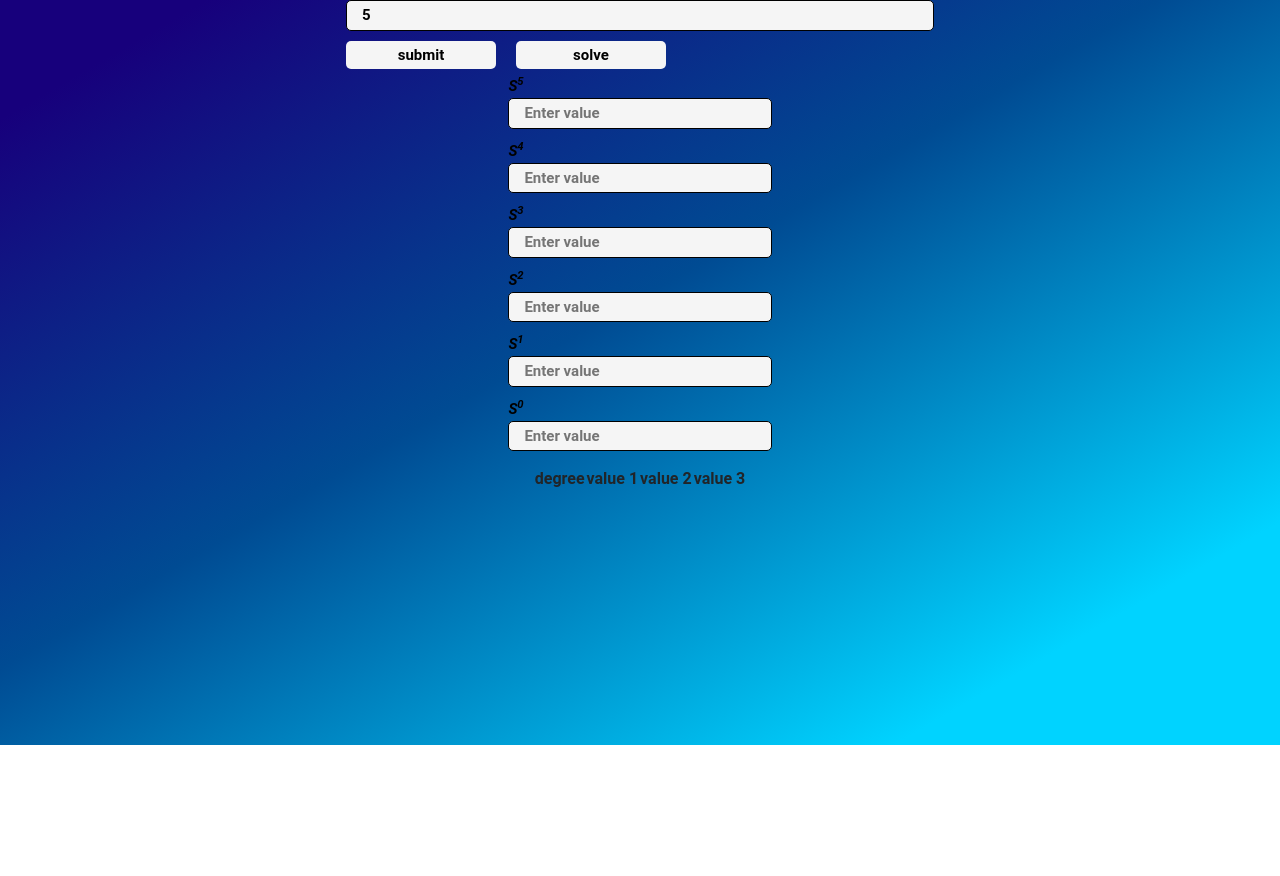
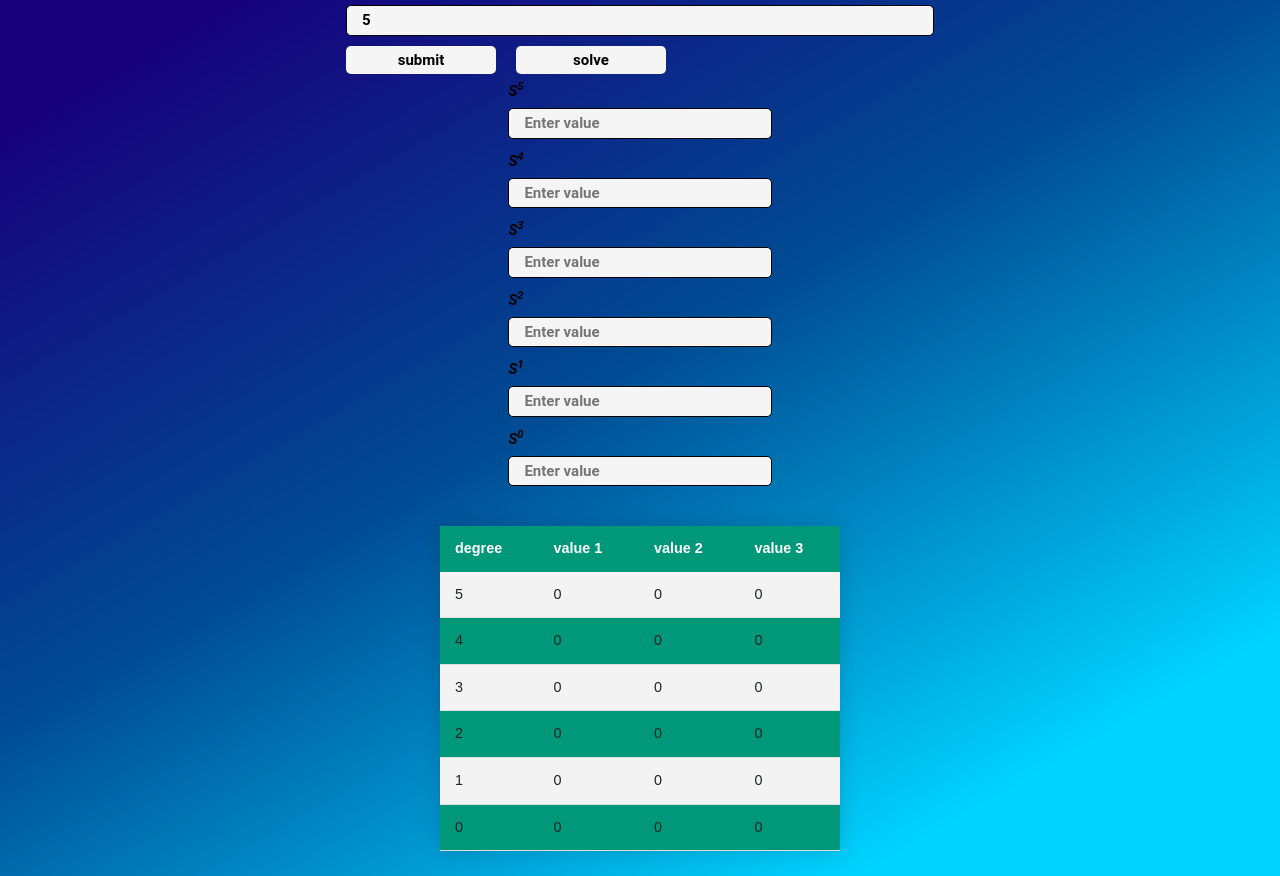
Before and after one commit to YoussefEmad1222/Signal-Flow-Graph-Solver, an Angular app: page /routh in a window 1280 px wide. Both pictures are taken after typing "5" into the empty fields and a click on the button "submit". Before the commit the page ends 800 px from the top, so only its background shows below. Built offline with nearby package versions, Linux system fonts and the light colour scheme.

Commit message:
routh algorithm is the only missing

```diff
--- a/src/app/routh/routh.component.css
+++ b/src/app/routh/routh.component.css
@@ -2,16 +2,15 @@
   display: flex;
   flex-direction: column;
   align-items: center;
-  font-family: 'Roboto', sans-serif;
+  font-family: "Roboto", sans-serif;
   background: linear-gradient(
     150deg,
     rgba(23, 0, 124, 1) 8%,
     rgba(0, 75, 147, 1) 45%,
     rgba(0, 211, 255, 1) 85%
   );
-    min-height:745px ;
-    height: 100%;
-
+  min-height: 745px;
+  height: 100%;
 }
 button {
   color: black;
@@ -27,7 +26,7 @@ button {
   text-align: center;
   align-items: center;
   justify-content: center;
-  margin-right: 20px ;
+  margin-right: 20px;
 }
 button:hover {
   background-color: #f5f5f5;
@@ -47,6 +46,7 @@ input {
   width: 100%;
   border-radius: 5px;
   padding: 3px 15px;
+  margin-top: 5px;
   margin-bottom: 10px;
   border: black solid 1px;
   box-sizing: border-box;
@@ -63,12 +63,47 @@ input:hover {
   border: 1px solid #e3e3e3;
   box-shadow: 0 1px 1px rgba(0, 0, 0, 0.05);
 }
-.values{
+.values {
   margin: 5px 20px;
   box-sizing: border-box;
 }
-var{
+var {
   font-weight: bold;
   font-size: 15px;
   color: #000000;
 }
+.styled-table {
+  border-collapse: collapse;
+  margin: 25px 0;
+  font-size: 0.9em;
+  font-family: sans-serif;
+  min-width: 400px;
+  box-shadow: 0 0 20px rgba(0, 0, 0, 0.15);
+}
+.styled-table thead tr {
+  background-color: #009879;
+  color: #ffffff;
+  text-align: left;
+}
+.styled-table th,
+.styled-table td {
+  padding: 12px 15px;
+}
+.styled-table tbody tr {
+  border-bottom: thin solid #dddddd;
+}
+
+.styled-table tbody tr:nth-of-type(odd) {
+  background-color: #f3f3f3;
+}
+.styled-table tbody tr:nth-of-type(even) {
+  background-color: #009879;
+}
+
+.styled-table tbody tr:last-of-type(odd) {
+  border-bottom: 3px solid #009879;
+}
+.styled-table tbody tr.active-row {
+  font-weight: bold;
+  color: #009879;
+}
--- a/src/app/routh/routh.component.html
+++ b/src/app/routh/routh.component.html
@@ -1,28 +1,38 @@
 <div class="routh">
   <div class="inputs">
-    <input type="number" #degree placeholder="Enter degree">
-    <button (click)=" takeinput(degree.value)" type="submit">submit</button>
-    <button (click)="solve()" >solve</button>
+    <input type="number" #degree placeholder="Enter degree" />
+    <button (click)="takeinput(degree.value)" type="submit">submit</button>
+    <button (click)="solve()">solve</button>
   </div>
   <div class="values" *ngIf="entered">
-    <div *ngFor="let value of values;let i=index">
-      <var>S<sup>{{values.length-i-1}}</sup></var><input #val (blur)="takeInput(val.value,i)"  type="number" placeholder="Enter value">
+    <div *ngFor="let value of values; let i = index">
+      <var
+        >S<sup>{{ values.length - i - 1 }}</sup></var
+      ><input
+        #val
+        (blur)="takeInput(val.value, i)"
+        type="number"
+        placeholder="Enter value"
+      />
     </div>
   </div>
-  <table>
+  <table class="styled-table">
+    <thead>
       <tr>
         <th>degree</th>
         <th>value 1</th>
         <th>value 2</th>
         <th>value 3</th>
       </tr>
-    <tr *ngFor="let val of table;let j=index">
-      <td>{{table.length-j-1}}</td>
-      <td>{{val[0]}}</td>
-      <td>{{val[1]}}</td>
-      <td>{{val[2]}}</td>
-
+    </thead>
+    <tbody>
+    <tr *ngFor="let val of table; let j = index">
+      <td>{{ table.length - j - 1 }}</td>
+      <td>{{ val[0] }}</td>
+      <td>{{ val[1] }}</td>
+      <td>{{ val[2] }}</td>
     </tr>
+    </tbody>
   </table>
 </div>
 <!-- (blur)="takeInput(val.value,i)" -->
--- a/src/app/routh/routh.component.ts
+++ b/src/app/routh/routh.component.ts
@@ -29,16 +29,17 @@ export class RouthComponent {
       number[i] = i;
     }
     this.entered = true;
-  }
-  takeInput(value: any,index: any) {
-   this.values[index] = +value;
-  }
-   solve() {
-    console.log(this.values);
     this.table = new Array(this.numInputs);
     for (let i = 0; i < this.numInputs; i++) {
       this.table[i] = new Array(3);
       this.table[i].fill(0);
     }
   }
+  takeInput(value: any, index: any) {
+    this.values[index] = +value;
+  }
+  solve() {
+    console.log(this.values);
+    let n = this.numInputs;
+  }
 }
```
Lines whose indentation alone changed are shown as unchanged.
